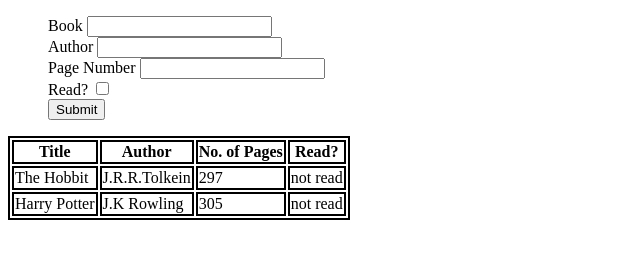
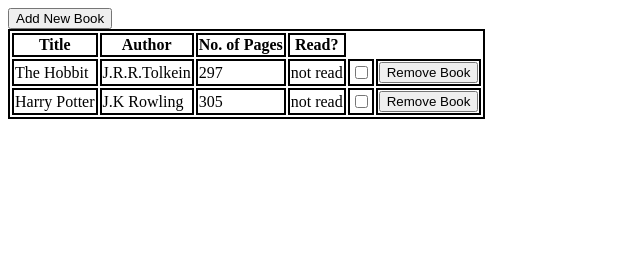
Before and after one commit to jdogcodey/javascript-course-odin-project, a plain HTML site: page objects-and-object-constructors/index.html in a window 1280 px wide. Shown: the whole page, without its empty margins (0-640 px from the left). Drawn offline with Linux system fonts and the light colour scheme.

Commit message:
Add Delete button to each row

```diff
--- a/objects-and-object-constructors/index.html
+++ b/objects-and-object-constructors/index.html
@@ -7,7 +7,8 @@
     <link href="styles.css" rel="stylesheet"/>
 </head>
 <body>
-    <form>
+    <button id="button">Add New Book</button>
+    <form style="display: none" id="form">
         <ul>
             <li>
                 <label for="name">Book</label>
--- a/objects-and-object-constructors/script.js
+++ b/objects-and-object-constructors/script.js
@@ -18,6 +18,14 @@ function Book(title, author, pages, read) {
     );
   };
 }
+
+const newBookButton = document.querySelector("button");
+const form = document.querySelector("form");
+
+newBookButton.addEventListener("click", function () {
+  newBookButton.style.display = "none";
+  form.style.display = "block";
+});
 
 function addBookToLibrary(newBook) {
   myLibrary.push(newBook);
@@ -40,7 +48,22 @@ function addTableRow() {
   const tableRead = document.createElement("td");
   tableRead.textContent = myLibrary[i].read;
   tableRow.appendChild(tableRead);
+  const readCheck = document.createElement("td");
+  tableRow.appendChild(readCheck);
+  const readButton = document.createElement("input");
+  readButton.type = "checkbox";
+  readCheck.appendChild(readButton);
+  const deleteCell = document.createElement("td");
+  tableRow.appendChild(deleteCell);
+  const deleteButton = document.createElement("button");
+  deleteButton.textContent = "Remove Book";
+  deleteButton.addEventListener("click", function () {
+    tableRow.remove();
+  });
+  deleteCell.appendChild(deleteButton);
   console.log("Run Loop" + i);
+  newBookButton.style.display = "block";
+  form.style.display = "none";
 }
 
 let i = 0;
@@ -74,4 +97,6 @@ const harryPotter = new Book("Harry Potter", "J.K Rowling", "305", "not read");
 addBookToLibrary(theHobbit);
 addBookToLibrary(harryPotter);
 
+const checkBoxes = document.querySelectorAll("checkbox");
+
 createTable();
```
